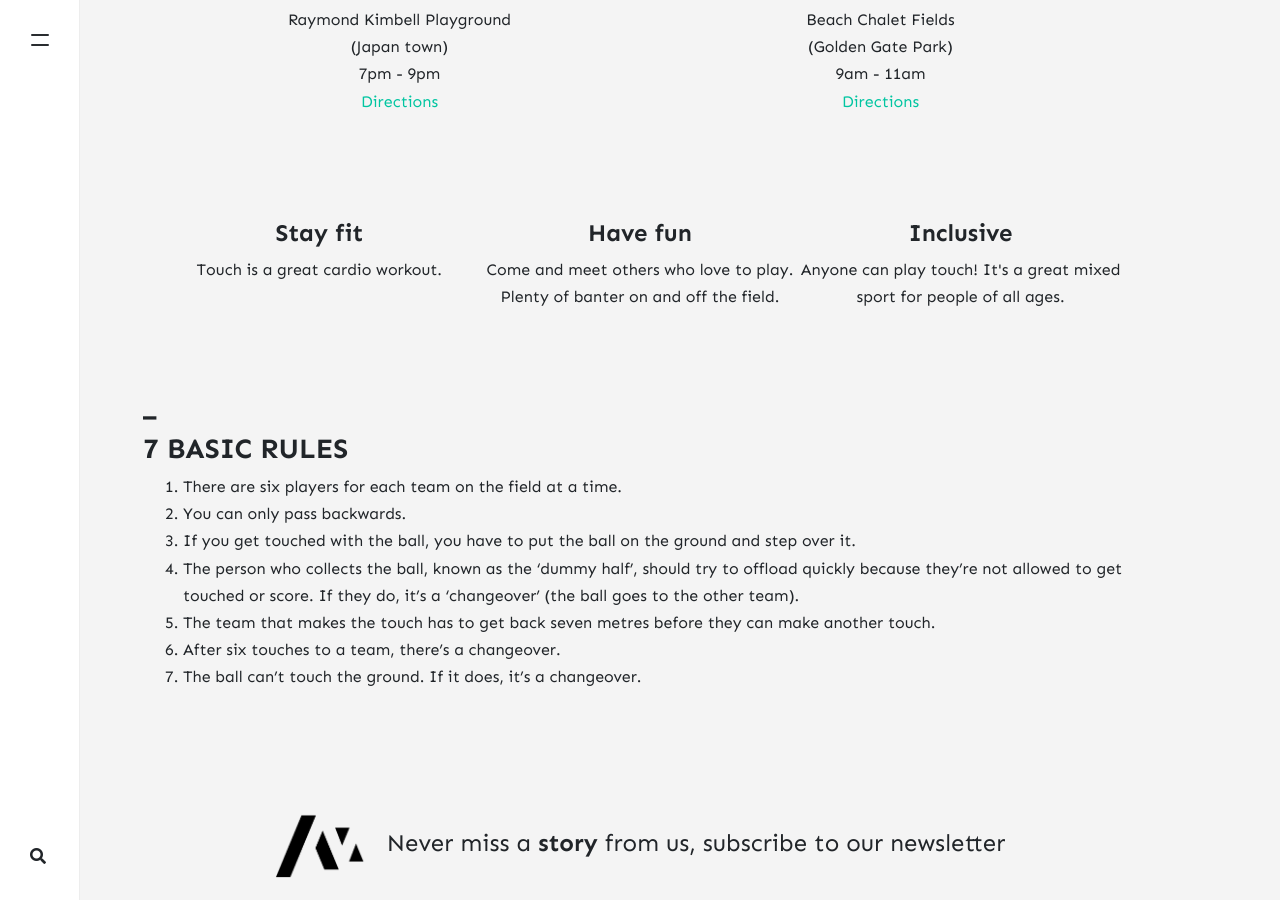
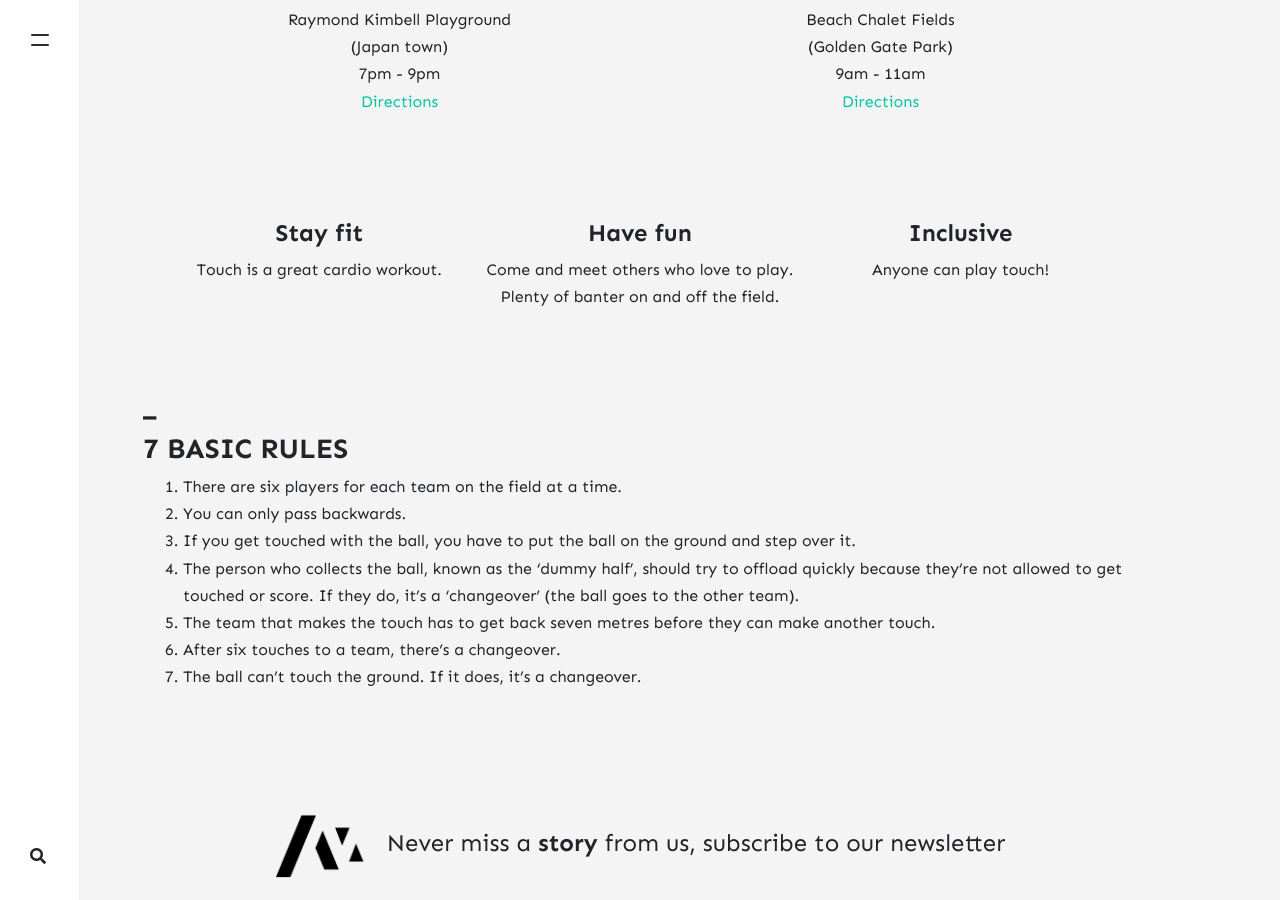
Before and after one commit to stackbit-projects/blue-triceratops-4f502, a Jekyll site: the page built from _pages/about.md, in a window 1280 px wide and 900 px high, scrolled down 524 px. Built offline with Jekyll 4.4.1, drawn with Linux system fonts in a browser that asks for light colours; nearby versions of some CDN libraries; comment, search, counter and statistics services are not loaded.

Commit message:
home.html: changed

```diff
--- a/_layouts/home.html
+++ b/_layouts/home.html
@@ -59,7 +59,7 @@ permalink: "/home.html"
         </div>
         <div class="three-column">
             <h4>Inclusive</h4>
-            <p>Anyone can play touch! It's a great mixed sport for people of all ages.</p>
+            <p>Anyone can play touch!</p>
         </div>
     </div>
 </div>
```
